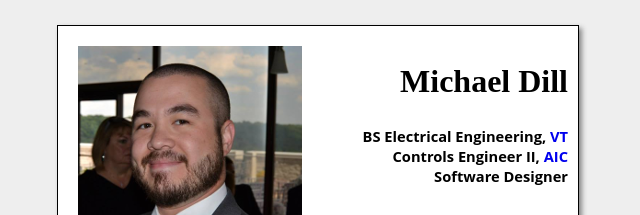
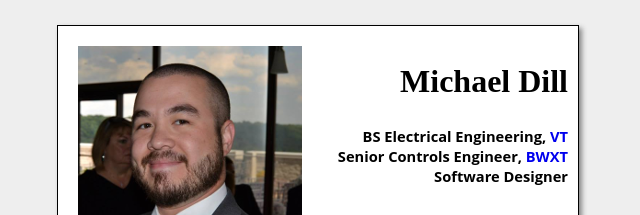
Before and after one commit to antiDill/website_source, a plain HTML site: page index.html in a window 1280 px wide. Shown: the top 215 px of the page, without its empty margins (322-962 px from the left). Drawn offline with Linux system fonts and the light colour scheme.

Commit message:
Updates job title and place

```diff
--- a/index.html
+++ b/index.html
@@ -11,7 +11,8 @@
         <div id="main">
             <h2>Michael Dill</h2>
             <h3>BS Electrical Engineering, <a href="https://vt.edu" target="_blank">VT</a></h3>
-            <h3>Controls Engineer II, <a href="https://www.aic-company.com/" target="_blank">AIC</a></h3>
+            <!-- <h3>Controls Engineer II, <a href="https://www.aic-company.com/" target="_blank">AIC</a></h3> --!>
+            <h3>Senior Controls Engineer, <a href="https://www.bwxt.com/" target="_blank">BWXT</a></h3>
             <h3>Software Designer</h3>
             <ul>
             <li><a href="https://www.google.com/maps/place/Bedford,+VA+24523" target="_blank">Bedford, VA <img height="15" width="15" src="images/home_color.png"/></a></li>
```
